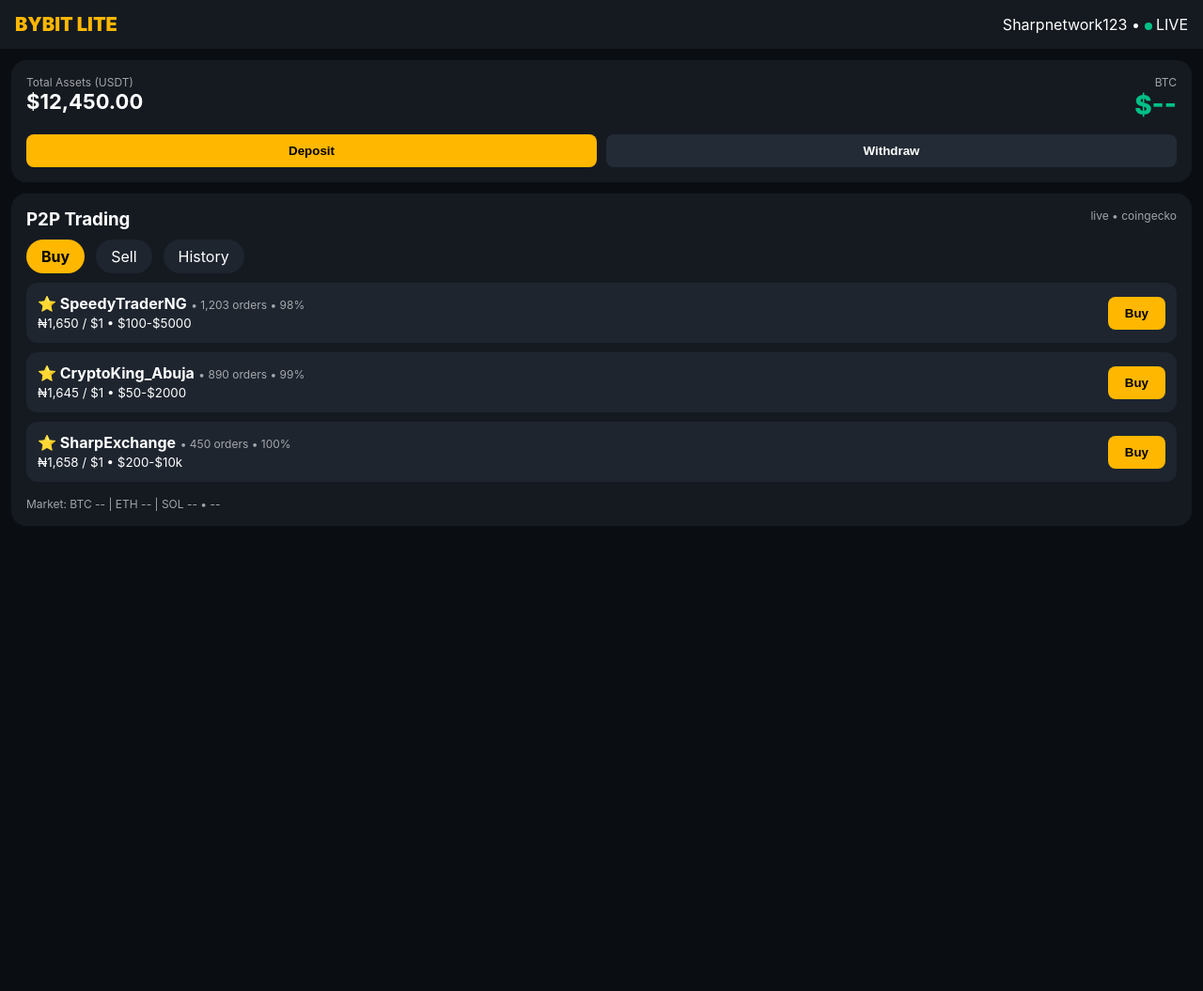
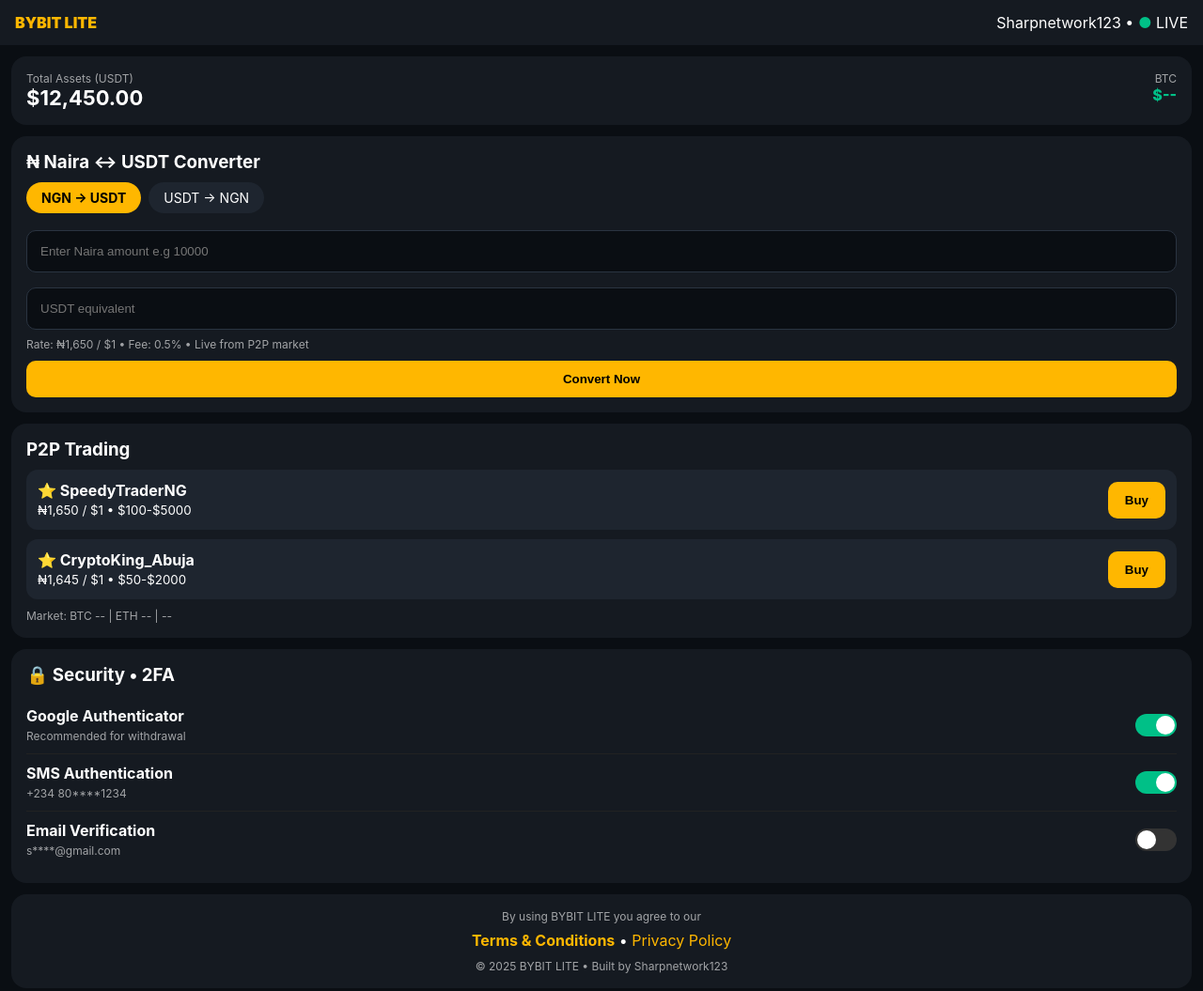
Before and after one commit to Sharpnetwork123/Bybit-lite, a plain HTML site: page index.html in a window 1280 px wide. Shown: the whole page at 94% size. Before the commit the page ends 800 px from the top, so only its background shows below. Drawn offline with Linux system fonts and the light colour scheme; no server answers.

Commit message:
Update index.html

```diff
--- a/index.html
+++ b/index.html
@@ -3,57 +3,108 @@
 <head>
 <meta charset="UTF-8">
 <meta name="viewport" content="width=device-width, initial-scale=1.0">
-<title>BYBIT LITE - P2P</title>
+<title>BYBIT LITE - Secure</title>
 <style>
 body{margin:0;font-family:Inter,system-ui;background:#0a0e13;color:#fff}
-header{display:flex;justify-content:space-between;align-items:center;padding:14px 16px;background:#151a21}
-.logo{color:#ffb700;font-weight:900;font-size:20px}
+header{display:flex;justify-content:space-between;align-items:center;padding:14px 16px;background:#151a21;position:sticky;top:0;z-index:10}
+.logo{color:#ffb700;font-weight:900}
 .card{background:#151a21;margin:12px;border-radius:16px;padding:16px}
-.price{font-size:28px;color:#00c087;font-weight:800}
-.wallet{display:flex;justify-content:space-between}
 .bal{font-size:22px;font-weight:700}
+.price{color:#00c087;font-weight:800}
 .small{opacity:.6;font-size:12px}
+.btn{padding:12px 18px;border-radius:10px;border:0;font-weight:800;cursor:pointer}
+.buy{background:#ffb700;color:#000}
+.sell{background:#232b36;color:#fff}
 .p2p-item{background:#1e252f;border-radius:12px;padding:12px;margin-top:10px;display:flex;justify-content:space-between;align-items:center}
-.btn{padding:10px 18px;border-radius:8px;border:0;font-weight:800}
-.buy{background:#ffb700}
-.sell{background:#232b36;color:#fff}
-.live-dot{width:8px;height:8px;background:#00c087;border-radius:50%;display:inline-block}
-.tab{display:flex;gap:12px;margin:10px 0}
-.tab div{padding:8px 16px;border-radius:20px;background:#1e252f;cursor:pointer}
-.tab .active{background:#ffb700;color:#000;font-weight:700}
+.input{width:100%;padding:14px;background:#0a0e13;border:1px solid #2a3441;border-radius:10px;color:#fff;margin:8px 0;box-sizing:border-box}
+.tab{display:flex;gap:8px;margin:10px 0}
+.tab div{padding:8px 16px;border-radius:20px;background:#1e252f;cursor:pointer;font-size:14px}
+.active{background:#ffb700!important;color:#000!important;font-weight:700}
+.switch{width:44px;height:24px;background:#333;border-radius:12px;position:relative;cursor:pointer}
+.switch.on{background:#00c087}
+.dot{width:20px;height:20px;background:#fff;border-radius:50%;position:absolute;top:2px;left:2px;transition:.2s}
+.switch.on .dot{left:22px}
+.modal{display:none;position:fixed;top:0;left:0;right:0;bottom:0;background:rgba(0,0,0,.8);z-index:20;padding:20px;overflow:auto}
+.modal-box{background:#151a21;border-radius:16px;padding:20px;max-width:500px;margin:40px auto}
 </style>
 </head>
 <body>
-<header><div class="logo">BYBIT LITE</div><div>Sharpnetwork123 • <span class="live-dot"></span> LIVE</div></header>
+<header><div class="logo">BYBIT LITE</div><div>Sharpnetwork123 • <span style="color:#00c087">●</span> LIVE</div></header>
 
 <div class="card">
-<div class="wallet"><div><div class="small">Total Assets (USDT)</div><div class="bal" id="totalBal">$12,450.00</div></div><div style="text-align:right"><div class="small">BTC</div><div class="price" id="btcPrice">$--</div></div></div>
-<div style="display:flex;gap:10px;margin-top:14px"><button class="btn buy" style="flex:1">Deposit</button><button class="btn sell" style="flex:1">Withdraw</button></div>
+<div style="display:flex;justify-content:space-between"><div><div class="small">Total Assets (USDT)</div><div class="bal">$12,450.00</div></div><div style="text-align:right"><div class="small">BTC</div><div class="price" id="btcPrice">$--</div></div></div>
 </div>
 
 <div class="card">
-<div style="display:flex;justify-content:space-between"><h3 style="margin:0">P2P Trading</h3><span class="small" id="status">live • coingecko</span></div>
-<div class="tab"><div class="active">Buy</div><div>Sell</div><div>History</div></div>
+<h3 style="margin:0">₦ Naira ↔ USDT Converter</h3>
+<div class="tab"><div class="active" onclick="setMode('ngn2usdt')" id="t1">NGN → USDT</div><div onclick="setMode('usdt2ngn')" id="t2">USDT → NGN</div></div>
+<input class="input" type="number" id="ngnInput" placeholder="Enter Naira amount e.g 10000" oninput="convert()">
+<input class="input" type="text" id="usdtOutput" placeholder="USDT equivalent" readonly>
+<div class="small">Rate: ₦1,650 / $1 • Fee: 0.5% • Live from P2P market</div>
+<button class="btn buy" style="width:100%;margin-top:10px">Convert Now</button>
+</div>
 
-<div class="p2p-item"><div><b>⭐ SpeedyTraderNG</b> <span class="small">• 1,203 orders • 98%</span><br><small>₦1,650 / $1 • $100-$5000</small></div><div><button class="btn buy">Buy</button></div></div>
-<div class="p2p-item"><div><b>⭐ CryptoKing_Abuja</b> <span class="small">• 890 orders • 99%</span><br><small>₦1,645 / $1 • $50-$2000</small></div><div><button class="btn buy">Buy</button></div></div>
-<div class="p2p-item"><div><b>⭐ SharpExchange</b> <span class="small">• 450 orders • 100%</span><br><small>₦1,658 / $1 • $200-$10k</small></div><div><button class="btn buy">Buy</button></div></div>
+<div class="card">
+<h3 style="margin:0">P2P Trading</h3>
+<div class="p2p-item"><div><b>⭐ SpeedyTraderNG</b><br><small>₦1,650 / $1 • $100-$5000</small></div><button class="btn buy">Buy</button></div>
+<div class="p2p-item"><div><b>⭐ CryptoKing_Abuja</b><br><small>₦1,645 / $1 • $50-$2000</small></div><button class="btn buy">Buy</button></div>
+<div class="small" style="margin-top:10px">Market: BTC <span id="btc2">--</span> | ETH <span id="eth">--</span> | <span id="time">--</span></div>
+</div>
 
-<div style="margin-top:16px" class="small">Market: BTC <span id="btc2">--</span> | ETH <span id="eth">--</span> | SOL <span id="sol">--</span> • <span id="time">--</span></div>
+<div class="card">
+<h3 style="margin:0 0 12px">🔒 Security • 2FA</h3>
+<div style="display:flex;justify-content:space-between;align-items:center;padding:10px 0;border-bottom:1px solid #222"><div><b>Google Authenticator</b><br><span class="small">Recommended for withdrawal</span></div><div class="switch on" onclick="this.classList.toggle('on')"><div class="dot"></div></div></div>
+<div style="display:flex;justify-content:space-between;align-items:center;padding:10px 0;border-bottom:1px solid #222"><div><b>SMS Authentication</b><br><span class="small">+234 80****1234</span></div><div class="switch on" onclick="this.classList.toggle('on')"><div class="dot"></div></div></div>
+<div style="display:flex;justify-content:space-between;align-items:center;padding:10px 0"><div><b>Email Verification</b><br><span class="small">s****@gmail.com</span></div><div class="switch" onclick="this.classList.toggle('on')"><div class="dot"></div></div></div>
+</div>
+
+<div class="card" style="text-align:center">
+<div class="small">By using BYBIT LITE you agree to our</div>
+<div style="margin-top:8px"><a href="#" onclick="openModal();return false" style="color:#ffb700;text-decoration:none;font-weight:700">Terms & Conditions</a> • <a href="#" style="color:#ffb700;text-decoration:none">Privacy Policy</a></div>
+<div class="small" style="margin-top:10px">© 2025 BYBIT LITE • Built by Sharpnetwork123</div>
+</div>
+
+<div class="modal" id="termsModal" onclick="if(event.target==this)closeModal()">
+<div class="modal-box">
+<h2>Terms & Conditions</h2>
+<p class="small">Last updated: Nov 2025</p>
+<p><b>1. Eligibility:</b> You must be 18+ to use BYBIT LITE P2P services.</p>
+<p><b>2. P2P Risks:</b> Trades are between users. BYBIT LITE only provides escrow. Verify trader before releasing.</p>
+<p><b>3. Naira Conversion:</b> Rates from P2P market, may fluctuate. 0.5% conversion fee applies.</p>
+<p><b>4. Security:</b> Enable 2FA. We are not liable for loss due to compromised account.</p>
+<p><b>5. Compliance:</b> No fraud, money laundering. KYC may be required for >$1000 trades.</p>
+<p><b>6. Nigeria:</b> Users responsible for CBN regulations. Crypto trading at your risk.</p>
+<button class="btn buy" style="width:100%" onclick="closeModal()">I Agree</button>
+</div>
 </div>
 
 <script>
+let mode='ngn2usdt';
+const rate=1650;
+function setMode(m){
+ mode=m;
+ document.getElementById('t1').className=m=='ngn2usdt'?'active':'';
+ document.getElementById('t2').className=m=='usdt2ngn'?'active':'';
+ document.getElementById('ngnInput').placeholder=m=='ngn2usdt'?'Enter Naira e.g 10000':'Enter USDT e.g 100';
+ convert();
+}
+function convert(){
+ let v=parseFloat(document.getElementById('ngnInput').value)||0;
+ let out=document.getElementById('usdtOutput');
+ if(mode=='ngn2usdt'){ out.value=v? (v/rate*0.995).toFixed(2)+' USDT':''; }
+ else{ out.value=v? '₦'+(v*rate*0.995).toLocaleString():''; }
+}
+function openModal(){document.getElementById('termsModal').style.display='block'}
+function closeModal(){document.getElementById('termsModal').style.display='none'}
 async function fetchPrices(){
- const r = await fetch('https://api.coingecko.com/api/v3/simple/price?ids=bitcoin,ethereum,solana&vs_currencies=usd&include_24hr_change=true');
- const d = await r.json();
- document.getElementById('btcPrice').textContent = '$'+d.bitcoin.usd.toLocaleString();
- document.getElementById('btc2').textContent = '$'+d.bitcoin.usd.toLocaleString();
- document.getElementById('eth').textContent = '$'+d.ethereum.usd.toLocaleString();
- document.getElementById('sol').textContent = '$'+d.solana.usd.toLocaleString();
- document.getElementById('time').textContent = new Date().toLocaleTimeString();
+ const r=await fetch('https://api.coingecko.com/api/v3/simple/price?ids=bitcoin,ethereum&vs_currencies=usd');
+ const d=await r.json();
+ document.getElementById('btcPrice').textContent='$'+d.bitcoin.usd.toLocaleString();
+ document.getElementById('btc2').textContent='$'+d.bitcoin.usd.toLocaleString();
+ document.getElementById('eth').textContent='$'+d.ethereum?.usd||'--';
+ document.getElementById('time').textContent=new Date().toLocaleTimeString();
 }
-fetchPrices();
-setInterval(fetchPrices, 5000);
+fetchPrices();setInterval(fetchPrices,5000);
 </script>
 </body>
 </html>
```
